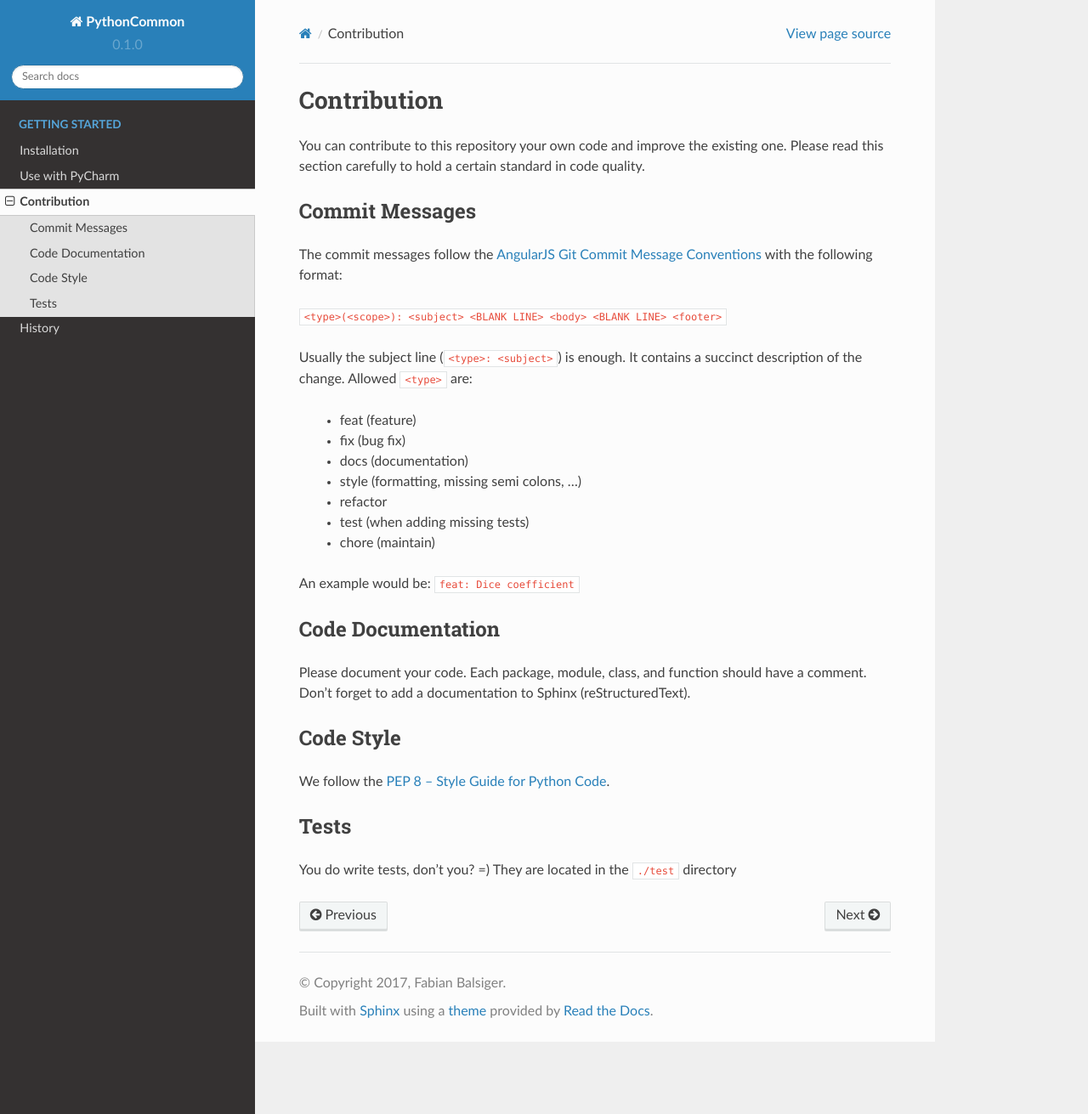
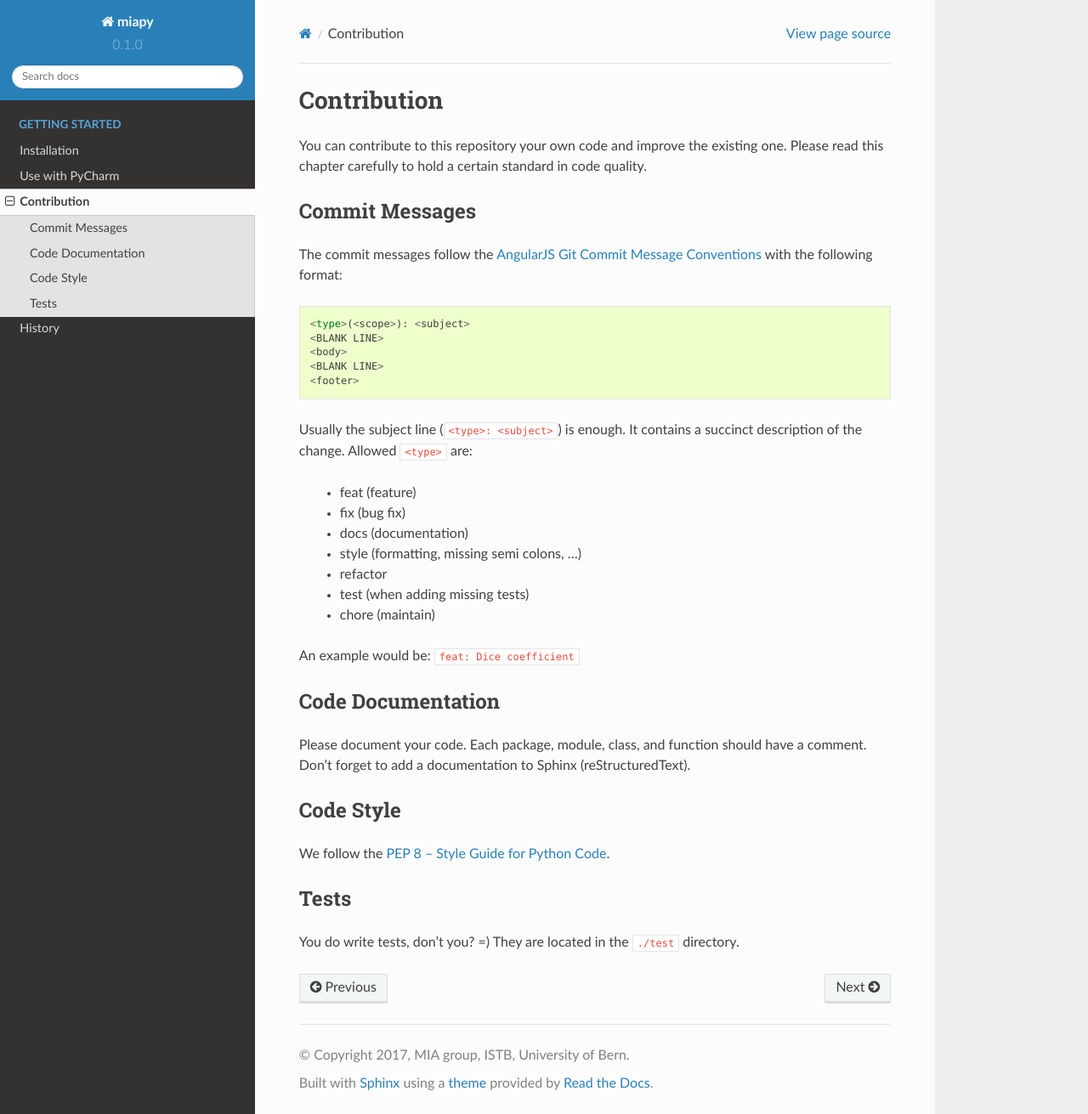
Before and after one commit to rundherum/pymia, a Sphinx documentation site: the page built from docs/contribution.rst, in a window 1280 px wide and 1311 px high. Shown: the whole window at 85% size. Built offline with Sphinx 7.4.7 and the Read the Docs theme 2.0.0, drawn with Linux system fonts in a browser that asks for light colours; formulas are drawn with MathJax 3.

Commit message:
docs: enhancement, change name to miapy

```diff
--- a/docs/conf.py
+++ b/docs/conf.py
@@ -53,8 +53,8 @@ source_suffix = '.rst'
 master_doc = 'index'
 
 # General information about the project.
-project = 'PythonCommon'
-copyright = '2017, Fabian Balsiger'
+project = 'miapy'
+copyright = '2017, MIA group, ISTB, University of Bern'
 author = 'Fabian Balsiger'
 
 # The version info for the project you're documenting, acts as replacement for
--- a/docs/contribution.rst
+++ b/docs/contribution.rst
@@ -3,19 +3,19 @@ Contribution
 ============
 
 You can contribute to this repository your own code and improve the existing one.
-Please read this section carefully to hold a certain standard in code quality.
+Please read this chapter carefully to hold a certain standard in code quality.
 
 Commit Messages
-===============
+---------------
 The commit messages follow the
 `AngularJS Git Commit Message Conventions <https://gist.github.com/stephenparish/9941e89d80e2bc58a153>`_
-with the following format:
+with the following format::
 
-``<type>(<scope>): <subject>
-<BLANK LINE>
-<body>
-<BLANK LINE>
-<footer>``
+    <type>(<scope>): <subject>
+    <BLANK LINE>
+    <body>
+    <BLANK LINE>
+    <footer>
 
 Usually the subject line (``<type>: <subject>``) is enough.
 It contains a succinct description of the change. Allowed ``<type>`` are:
@@ -31,14 +31,14 @@ It contains a succinct description of the change. Allowed ``<type>`` are:
 An example would be: ``feat: Dice coefficient``
 
 Code Documentation
-==================
+------------------
 Please document your code. Each package, module, class, and function should have a comment.
 Don't forget to add a documentation to Sphinx (reStructuredText).
 
 Code Style
-==========
+----------
 We follow the `PEP 8 -- Style Guide for Python Code <https://www.python.org/dev/peps/pep-0008/>`_.
 
 Tests
-=====
-You do write tests, don't you? =) They are located in the ``./test`` directory
+-----
+You do write tests, don't you? =) They are located in the ``./test`` directory.
--- a/docs/installation.rst
+++ b/docs/installation.rst
@@ -1,2 +1,8 @@
+============
 Installation
 ============
+
+
+
+Dependencies
+------------
--- a/docs/pycharm.rst
+++ b/docs/pycharm.rst
@@ -1,2 +1,6 @@
 Use with PyCharm
 ================
+
+We recommend JetBrain's PyCharm as IDE for Python projects. It is free to use, so give it a try.
+
+You can easily
```
Also changed, not shown: docs/index.rst (+4 -3 lines).
